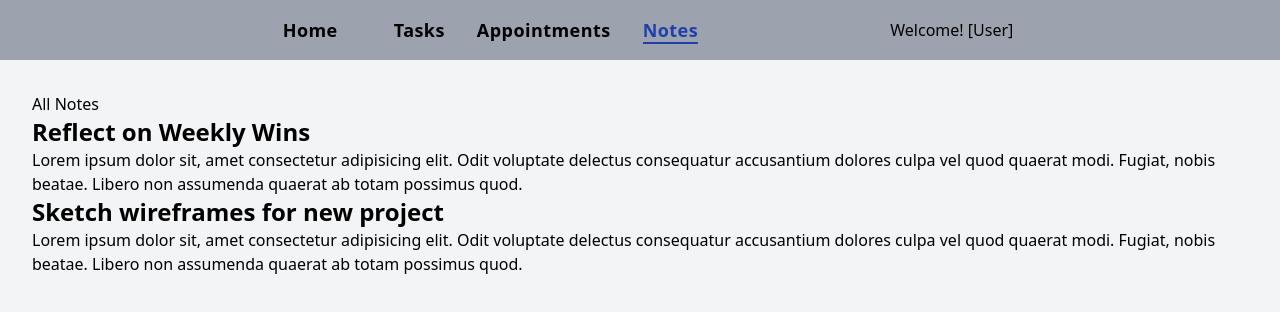
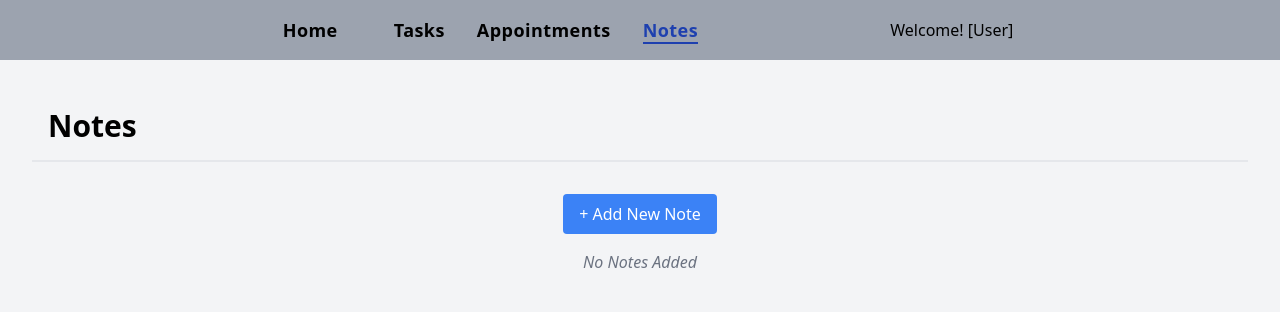
Before and after one commit to KrisVerses/VersesLab-Versa, a React (Vite) app: page /notes in a window 1280 px wide. Shown: the top 312 px of the page. Built offline with nearby package versions, Linux system fonts and the light colour scheme.

Commit message:
feat: add Notes page functionality

```diff
--- a/src/app/StateProvider.tsx
+++ b/src/app/StateProvider.tsx
@@ -7,38 +7,14 @@ export const StateContext = createContext<any>(null);
 export const StateProvider: React.FC<{ children: React.ReactNode }> = ({
   children,
 }) => {
-  const initialAppointment: Appointment = {
-    type: "appointment",
-    id: 1,
-    description: "Meeting with John",
-    dueDate: "2025-12-14",
-    time: "",
-    completed: false,
-  };
-
-  const initialRecentNotes: Note[] = [
-    {
-      type: "note",
-      id: 1,
-      title: "Reflect on Weekly Wins",
-      description: "placeholder text",
-    },
-    {
-      type: "note",
-      id: 2,
-      title: "Sketch wireframes for new project",
-      description: "placeholder text",
-    },
-  ];
-
   // state
   const [upcomingTasks, setUpcomingTasks] = useState<Task[]>([]);
   const [allTasks, setAllTasks] = useState<Task[]>([]);
   const [completed, setCompleted] = useState<boolean>(false);
   const [nextAppointment, setNextAppointment] = useState<Appointment>();
   const [allAppointments, setAllAppointments] = useState<Appointment[]>([]);
-  const [recentNotes, setRecentNotes] = useState<Note[]>(initialRecentNotes);
-  const [allNotes, setAllNotes] = useState<Note[]>(initialRecentNotes);
+  const [recentNotes, setRecentNotes] = useState<Note[]>([]);
+  const [allNotes, setAllNotes] = useState<Note[]>([]);
   const [filter, setFilter] = useState<any>("All");
   const [sortBy, setSortBy] = useState<any>("Due Date");
 
@@ -169,6 +145,22 @@ export const StateProvider: React.FC<{ children: React.ReactNode }> = ({
     setRecentNotes((prev) => [newNote, ...prev].slice(0, 3));
   };
 
+  const editNote = (updatedNote: Note) => {
+    setAllNotes((prev) => {
+      let updatedNotes = prev.map((note) =>
+        note.id === updatedNote.id ? updatedNote : note
+      );
+      return updatedNotes;
+    });
+  };
+
+  const deleteNote = (noteId: number) => {
+    setAllNotes((prev) => {
+      let updatedNotes = prev.filter((note) => note.id !== noteId);
+      return updatedNotes;
+    });
+  };
+
   // Utility
   const priorityOrder: Record<"High" | "Medium" | "Low", number> = {
     High: 1,
@@ -200,10 +192,12 @@ export const StateProvider: React.FC<{ children: React.ReactNode }> = ({
     setRecentNotes,
     allNotes,
     setAllNotes,
+    editNote,
+    addNote,
+    deleteNote,
     addTask,
     updateAppointment,
     editAppointment,
-    addNote,
     filter,
     setFilter,
     sortBy,
--- a/src/pages/Notes.tsx
+++ b/src/pages/Notes.tsx
@@ -1,27 +1,88 @@
 import React, { useContext, useState } from "react";
 import { StateContext } from "../app/StateProvider";
-import { Note } from "../types/types";
-
-type NotesProps = {
-  notes: Note[];
-};
+import { FormInput, Note } from "../types/types";
+import { DynamicFormModal } from "../components/DynamicFormModal";
+import { getSnippet } from "../utils/helpers";
+import { useNavigate } from "react-router-dom";
 
 export const Notes: React.FC = () => {
-  const { allNotes, setAllNotes } = useContext(StateContext);
+  const { allNotes, addNote, editNote, deleteNote } = useContext(StateContext);
+  const [modalType, setModalType] = useState<"note" | null>(null);
+  const [selectedNote, setSelectedNote] = useState<Note | null>(null);
+  const navigate = useNavigate();
+
+  const handleAdd = () => {
+    setSelectedNote(null);
+    setModalType("note");
+  };
+
+  const handleEdit = (note: Note) => {
+    setSelectedNote(note);
+    navigate(`/note-editor/${note.id}`);
+  };
+
   return (
     <div>
-      <h1>All Notes</h1>
-      {allNotes.map((note: Note) => (
-        <div>
-          <h2 className="text-2xl font-bold">{note.title}</h2>
-          <p>
-            Lorem ipsum dolor sit, amet consectetur adipisicing elit. Odit
-            voluptate delectus consequatur accusantium dolores culpa vel quod
-            quaerat modi. Fugiat, nobis beatae. Libero non assumenda quaerat ab
-            totam possimus quod.
-          </p>
-        </div>
-      ))}
+      <h1 className="text-3xl font-bold mb-8 border-b-2 p-4">Notes</h1>
+      <div className="w-full text-center">
+        <button
+          className="bg-blue-500 text-white py-2 px-4 rounded mb-4"
+          onClick={handleAdd}
+        >
+          + Add New Note
+        </button>
+      </div>
+      <div className="max-w-3xl mx-auto w-full gap-4">
+        {allNotes.length === 0 ? (
+          <p className="text-center text-gray-500 italic">No Notes Added</p>
+        ) : (
+          allNotes.map((note: Note) => (
+            <div
+              className="flex justify-between shadow-md p-4 rounded-md my-4"
+              key={note.id}
+            >
+              <div>
+                <h2 className="text-2xl font-bold">{note.title}</h2>
+                <p>{getSnippet(note.content, 100)}</p>
+              </div>
+              <div className="mt-4 flex space-x-2">
+                <button
+                  className="bg-blue-500 text-white px-4 py-2 rounded-lg max-h-12"
+                  onClick={() => handleEdit(note)}
+                >
+                  Edit
+                </button>
+                <button
+                  className="bg-red-500 text-white px-4 py-2 rounded-lg max-h-12"
+                  onClick={() => deleteNote(note.id)}
+                >
+                  Delete
+                </button>
+              </div>
+            </div>
+          ))
+        )}
+      </div>
+      {modalType === "note" && (
+        <DynamicFormModal
+          formType="note"
+          initialData={!selectedNote ? undefined : selectedNote} // Prefill with the selected task
+          onClose={() => {
+            setModalType(null);
+            setSelectedNote(null);
+          }}
+          onSave={(updatedData: FormInput) => {
+            if (!updatedData) return;
+            if (updatedData.type === "note" && selectedNote) {
+              editNote(updatedData);
+            } else {
+              addNote(updatedData);
+            }
+            setModalType(null);
+            setSelectedNote(null);
+          }}
+        />
+      )}
     </div>
   );
 };
```
